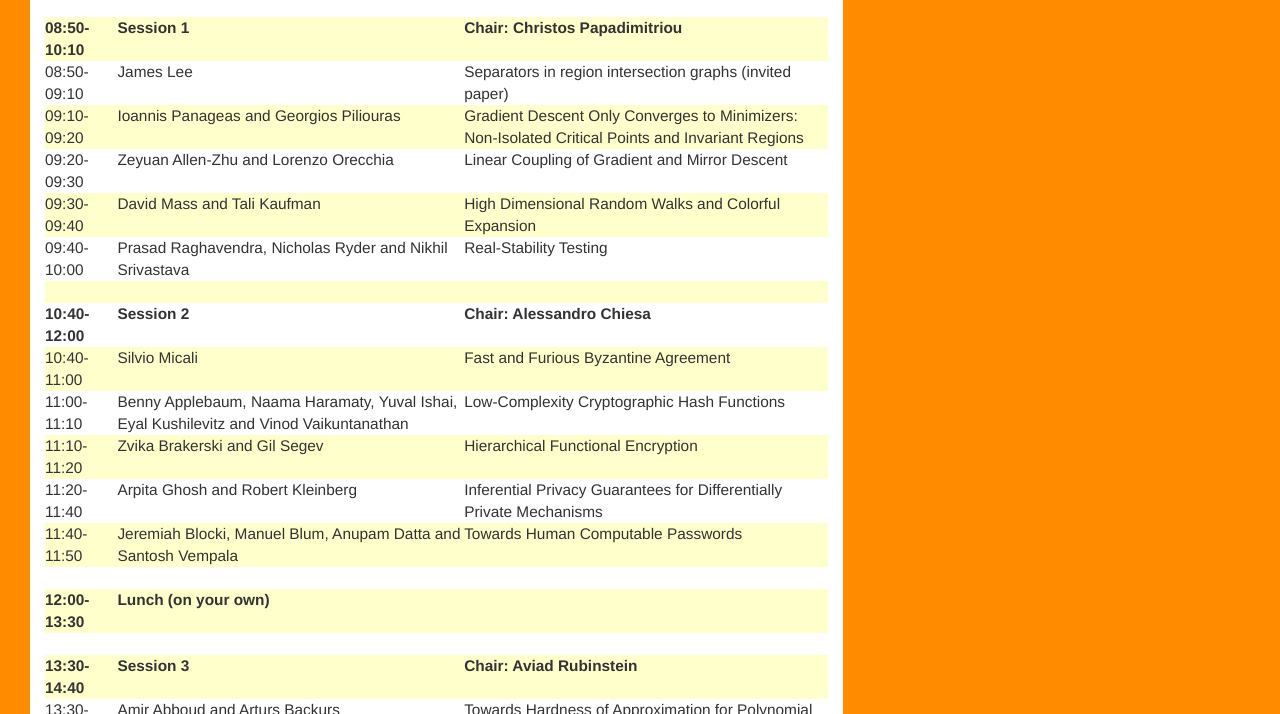
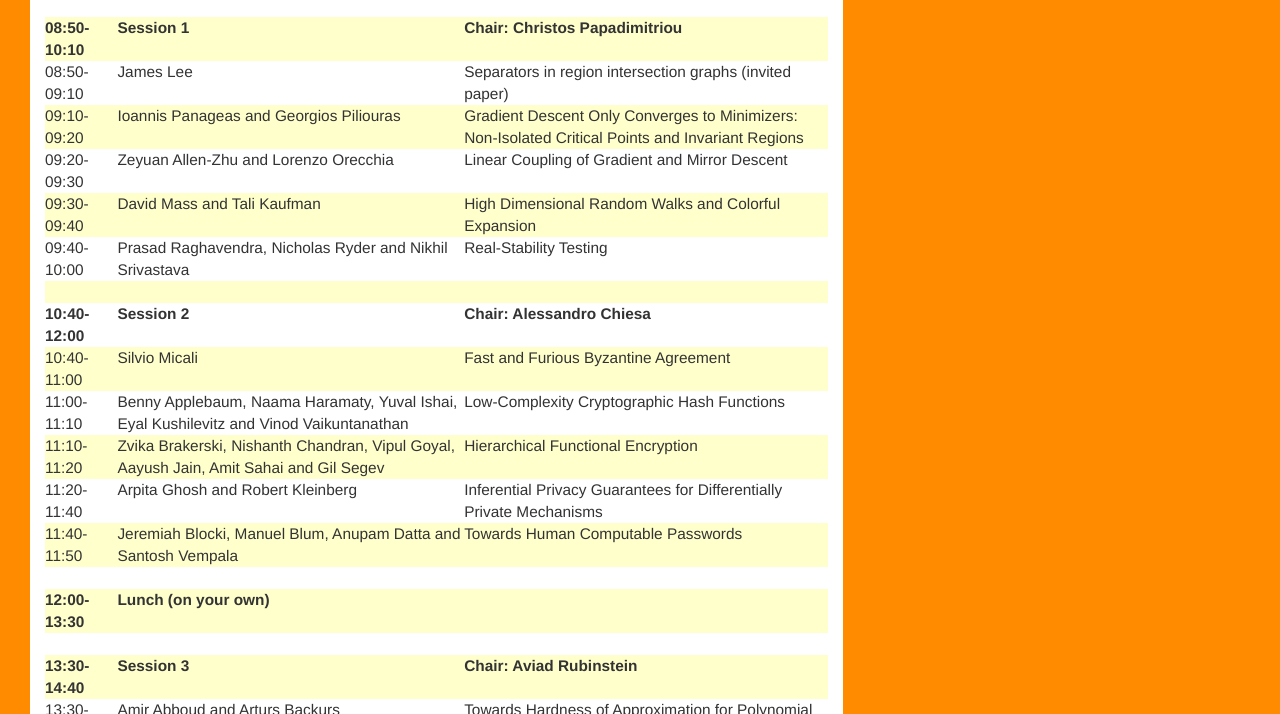
Before and after one commit to tcsmath/itcsconf.github.io, a plain HTML site: page itcs17-program.html in a window 1280 px wide. Shown: the part 386-1100 px from the top of the page. Drawn offline with nearby package versions, Linux system fonts and the light colour scheme.

Commit message:
updaded authors

```diff
--- a/itcs17-program.html
+++ b/itcs17-program.html
@@ -181,7 +181,7 @@ td {
   11:10-11:20
   </td>
   <td>
-  Zvika Brakerski and Gil Segev
+  Zvika Brakerski, Nishanth Chandran, Vipul Goyal, Aayush Jain, Amit Sahai and Gil Segev
   </td>
   <td>
   Hierarchical Functional Encryption
```
